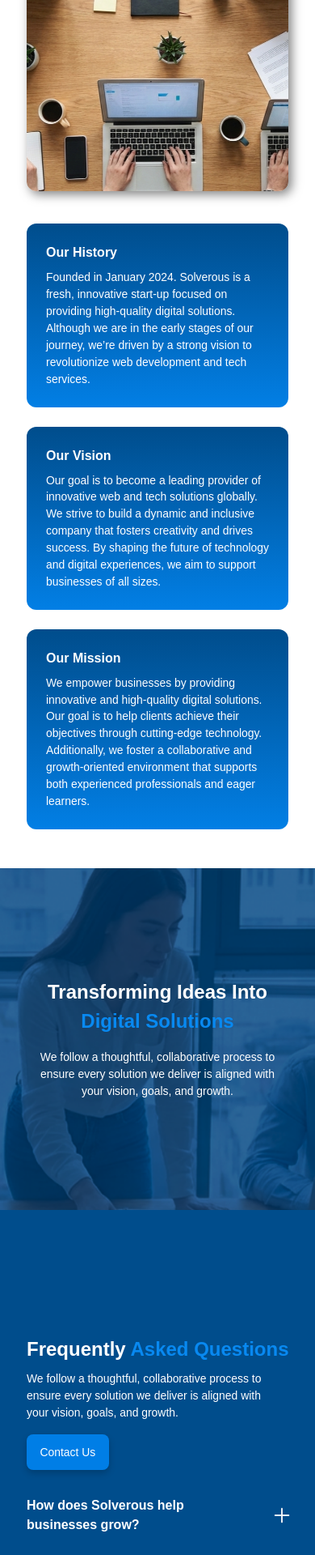
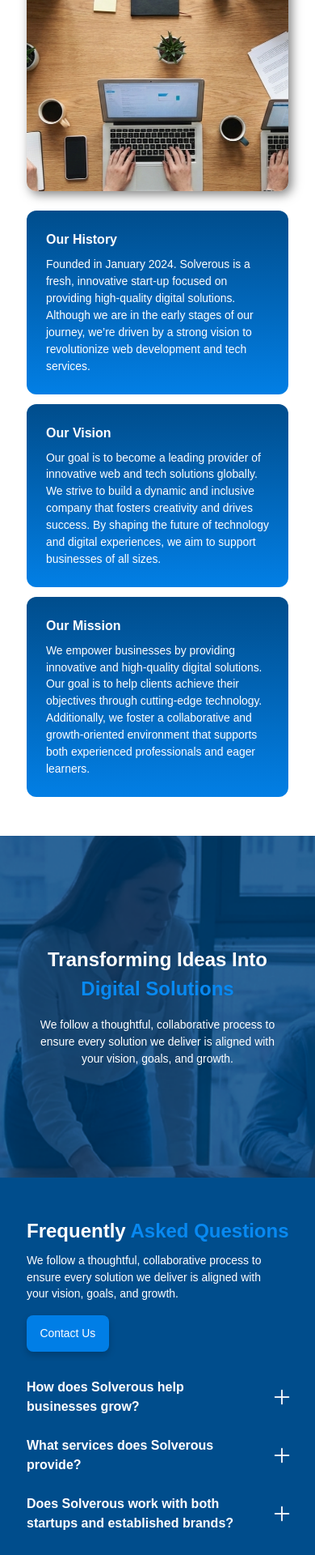
Before and after one commit to SolverousTech/SolverousWebsite, a React (Create React App) app in the folder solverouswebsite/: page / in a window 390 px wide. Shown: the part 4665-6585 px from the top of the page at 81% size. Built offline with nearby package versions, Linux system fonts and the light colour scheme.

Commit message:
fixed FAQs height in all screen sizes, and padding of about solverous text contents

```diff
--- a/solverouswebsite/src/pages/Home/home.js
+++ b/solverouswebsite/src/pages/Home/home.js
@@ -197,12 +197,12 @@ function Home() {
             <p className=" p_white_bg w-[96%] md:w-full lg:w-full xl:w-[67%] 2xl:w-[67%] ">Solverous is a fresh, innovative start-up focused on providing high-quality digital solutions. Although we are in the early stages of our journey, we’re driven by a strong vision to revolutionize web development and tech services.</p>
           </div>
 
-          <div className="flex flex-col md:flex-col lg:flex-row xl:flex-row 2xl:flex-row space-x-0 md:space-x-0 lg:space-x-7 xl:space-x-5 2xl:space-x-6 space-y-10 md:space-y-10 lg:space-y-0 xl:space-y-0 2xl:space-y-0 justify-center items-center ">
+          <div className="flex flex-col md:flex-col lg:flex-row xl:flex-row 2xl:flex-row space-x-0 md:space-x-0 lg:space-x-7 xl:space-x-5 2xl:space-x-6 space-y-6 md:space-y-10 lg:space-y-0 xl:space-y-0 2xl:space-y-0 justify-center items-center ">
 
             <MeetingInTable/>
 
-            <div className=" space-y-6 md:space-y-3 w-full text-left ">
-              <div className=" space-y-6 md:space-y-4">
+            <div className=" w-full text-left ">
+              <div className=" space-y-3 md:space-y-4">
                 {/* OUR HISTORY */}
                 <div className=" about_container_style scale_animation space-y-2 ">
                   <h5 className=" h5_title text-white ">Our History</h5>
@@ -234,8 +234,8 @@ function Home() {
         </section>
 
         {/* FAQs Section */}
-        <section id="faqs" style={faqsBg} className="flex flex-col md:flex-col lg:flex-row xl:flex-row justify-center md:items-center lg:items-start bg-no-repeat bg-cover bg-center min-h-[100vh] sm:min-h-fit md:min-h-[55vh] lg:min-h-[90vh] xl:min-h-[90vh] 2xl:min-h-[65vh] py-12 md:py-16 lg:py-20 space-y-8 sm:space-y-[-2rem] md:space-y-10 lg:space-y-0">
-          <div className=" mr-[2.063rem] ml-[2.063rem] md:ml-[1.5rem] lg:ml-[7.4rem] mt-0 w-[84%] md:w-[71%] lg:w-fit space-y-4 md:space-y-4 justify-center items-start h-[32%] md:h-fit lg:h-[77%] ">
+        <section id="faqs" style={faqsBg} className="flex flex-col md:flex-col lg:flex-row xl:flex-row justify-center md:items-center lg:items-start bg-no-repeat bg-cover bg-center py-12 md:py-16 lg:py-20 space-y-8 sm:space-y-[-2rem] md:space-y-10 lg:space-y-0">
+          <div className=" mr-[2.063rem] ml-[2.063rem] md:ml-[1.5rem] lg:ml-[7.4rem] mt-0 w-[84%] md:w-[71%] lg:w-fit space-y-4 md:space-y-4 justify-center items-start">
             <div className=" w-full md:w-full space-y-2 ">
               <h3 className="text-[1.5rem] md:text-3xl lg:text-[2rem] font-bold text-white ">Frequently <span className="text-[#0889f1]">Asked Questions</span></h3>
               <p className=" p_blue_bg w-[95%] md:w-[90%] lg:w-[95%] ">We follow a thoughtful, collaborative process to ensure every solution we deliver is aligned with your vision, goals, and growth.</p>
```
